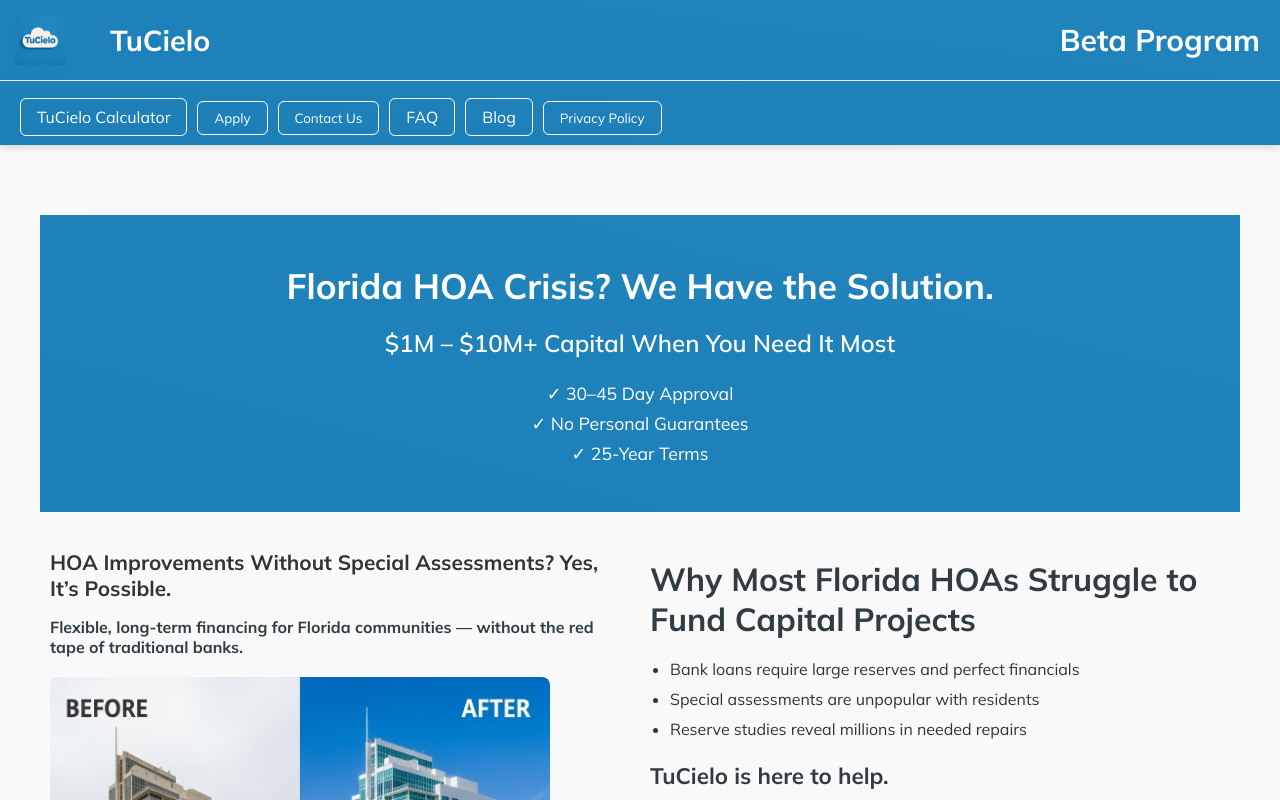
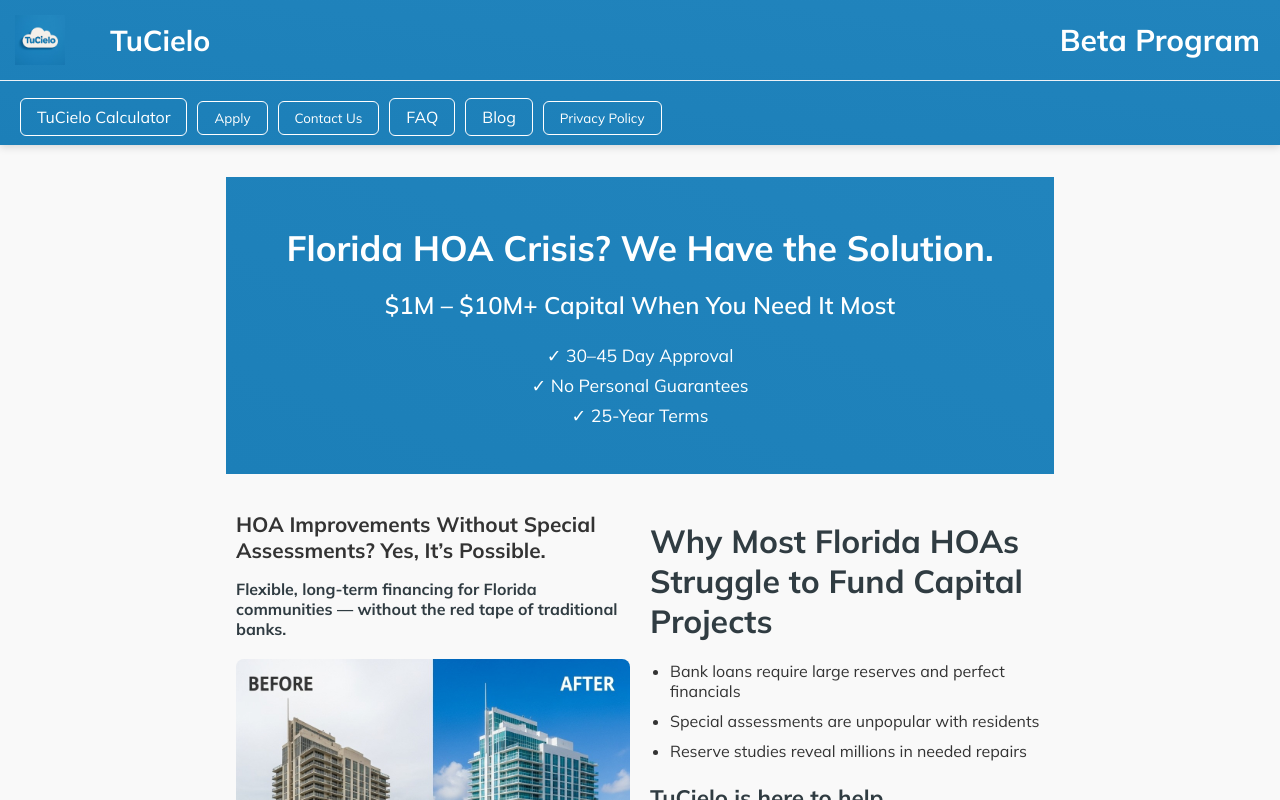
Before and after one commit to MetaCapFin/tu-cielo-site, a React (Create React App) app: page / in a window 1280 px wide. Shown: the top 800 px of the page. Built offline with nearby package versions, Linux system fonts and the light colour scheme.

Commit message:
Update blogposts.css

```diff
--- a/src/blogposts.css
+++ b/src/blogposts.css
@@ -423,3 +423,10 @@
   border-radius: 8px;
   box-shadow: 0 2px 8px rgba(0, 0, 0, 0.1);
 }
+
+.main-content {
+  max-width: 900px;
+  margin: 0 auto;
+  padding: 2rem 1rem;
+  box-sizing: border-box;
+}
```
